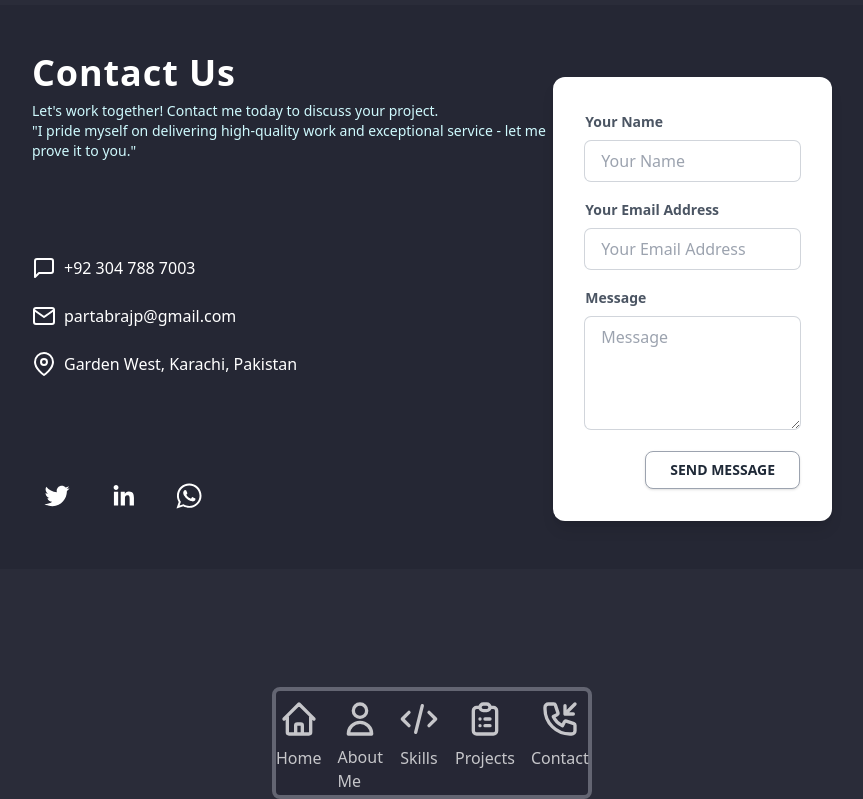
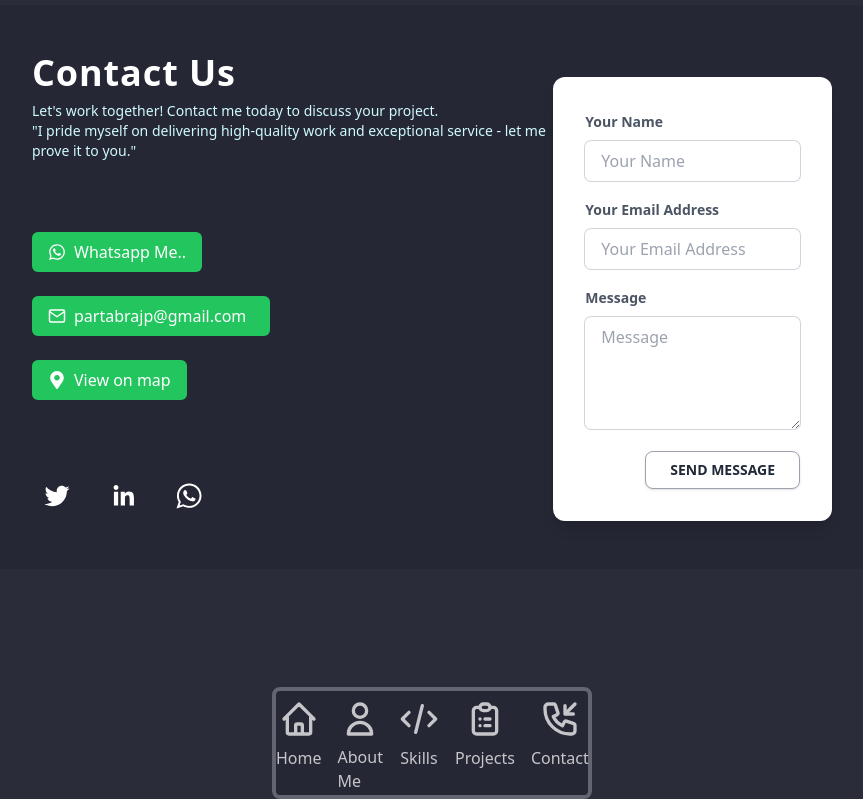
Before and after one commit to smmartprogrammer/partabportfolio, a Next.js app: page /contact in a window 1280 px wide. Shown: the part 113-912 px from the top of the page, without its empty margins (208-1071 px from the left). Built offline with nearby package versions, Linux system fonts and the light colour scheme.

Commit message:
contact page completed

```diff
--- a/app/contact/page.tsx
+++ b/app/contact/page.tsx
@@ -1,9 +1,25 @@
 import { SocialIcon } from "react-social-icons";
-import { Camera, CameraOff, Mail, Map, MapPin, MessageCircle, MessageSquare } from 'react-feather';
+import { Mail, MapPin, MessageSquare } from "react-feather";
 import React from "react";
-import { LocationMarkerIcon } from "@heroicons/react/outline";
+import Link from "next/link";
+import { FaWhatsapp } from "react-icons/fa";
+import { FaMapMarkerAlt } from "react-icons/fa";
+import { FiMail } from "react-icons/fi";
 
 const Contact = () => {
+  const message = encodeURIComponent(
+    "Hello! I came across your portfolio website and would like to discuss a project. Are you available to chat?"
+  );
+  const phone = "00923047887003"; // Replace with your WhatsApp phone number
+  const address = encodeURIComponent("Garden West, Karachi, Pakistan"); // Replace with your address
+  const zoomLevel = 15;
+  const recipient = "partabrajp@gmail.com"; // Replace with your email address
+  const subject = encodeURIComponent("I visited your website"); // Replace with your desired subject line
+  const body = encodeURIComponent(
+    "Hello, I came across your portfolio website and would like to discuss a project. Are you available to chat?"
+  ); // Replace with your desired email body
+  const href = `mailto:${recipient}?subject=${subject}&body=${body}`;
+
   return (
     <div className="antialiased bg-[#2A2C39] ">
       <div className="flex w-full min-h-screen justify-center items-center">
@@ -12,38 +28,51 @@ const Contact = () => {
             <div>
               <h1 className="font-bold text-4xl tracking-wide">Contact Us</h1>
               <p className="pt-2 text-cyan-100 text-sm">
-                Let's work together! Contact me today to discuss your project. <br />
-                "I pride myself on delivering high-quality work and exceptional service - let me prove it to you."
+                Let's work together! Contact me today to discuss your project.{" "}
+                <br />
+                "I pride myself on delivering high-quality work and exceptional
+                service - let me prove it to you."
               </p>
             </div>
             <div className="flex flex-col space-y-6">
               <div className="inline-flex space-x-2 items-center">
-                {/* <SocialIcon
-                  url="https://whatsapp.com/jaketrent"
-                  bgColor="transparent"
-                  fgColor="white"
-                  className="text-teal-300 text-xl"
-                /> */}
-                <MessageSquare/>
-                <span>+92 304 788 7003</span>
+                <Link href={`https://wa.me/${phone}?text=${message}`}>
+                  <div className="flex items-center space-x-2 py-2 px-4 rounded-md bg-green-500 text-white hover:bg-green-600">
+                    <FaWhatsapp size={18} />
+                    <span>Whatsapp Me..</span>
+                  </div>
+                </Link>
               </div>
               <div className="inline-flex space-x-2 items-center">
+                <div className="flex items-center space-x-2 py-2 px-4 rounded-md bg-green-500 text-white hover:bg-green-600">
+                  {" "}
+                <Mail size={18} />
+                  <span action="mailto:partabrajp@gmail.com">partabrajp@gmail.com</span>
+                  <div
+                    href={`${href}`}
+                    // className="flex items-center space-x-2 py-2 px-4 rounded-md bg-red-500 text-white hover:bg-red-600"
+                  >
 
-                {/* <SocialIcon
-                  url="https://gmail.com/jaketrent"
-                  bgColor="transparent"
-                  fgColor="white"
-                /> */}
-                <Mail />
-                <span>partabrajp@gmail.com</span>
+
+                  </div>
+                </div>
               </div>
               <div className="inline-flex space-x-2 items-center">
-                <MapPin />
-                <span>Garden West, Karachi, Pakistan</span>
+                {/* <div className="flex items-center space-x-2 py-2 px-4 rounded-md bg-green-500  text-white hover:bg-green-600">
+                  <MapPin size={18}/>
+                  <span>Garden West, Karachi, Pakistan</span>
+                </div> */}
+                <Link
+                  href={`https://www.google.com/maps/search/?api=1&query=${address}&zoom=${zoomLevel}`}
+                >
+                  <div className="flex items-center space-x-2 py-2 px-4 rounded-md bg-green-500 text-white hover:bg-green-600">
+                    <FaMapMarkerAlt size={18} />
+                    <span>View on map</span>
+                  </div>
+                </Link>
               </div>
             </div>
             <div className="flex space-x-4 text-lg">
-
               <SocialIcon
                 url="https://twitter.com/partabRparmar"
                 bgColor="transparent"
@@ -60,7 +89,6 @@ const Contact = () => {
                 bgColor="transparent"
                 fgColor="white"
               />
-
             </div>
           </div>
           <div className="bg-white rounded-xl shadow-lg p-8 text-gray-600 md:w-80 ">
--- a/package.json
+++ b/package.json
@@ -23,6 +23,7 @@
     "react": "18.2.0",
     "react-dom": "18.2.0",
     "react-feather": "^2.0.10",
+    "react-icons": "^4.8.0",
     "react-simple-typewriter": "^5.0.1",
     "react-social-icons": "^5.15.0",
     "tailwindcss": "3.3.1",
```
Also changed, not shown: 1 other file (tests, documents, lock files or other folders).
